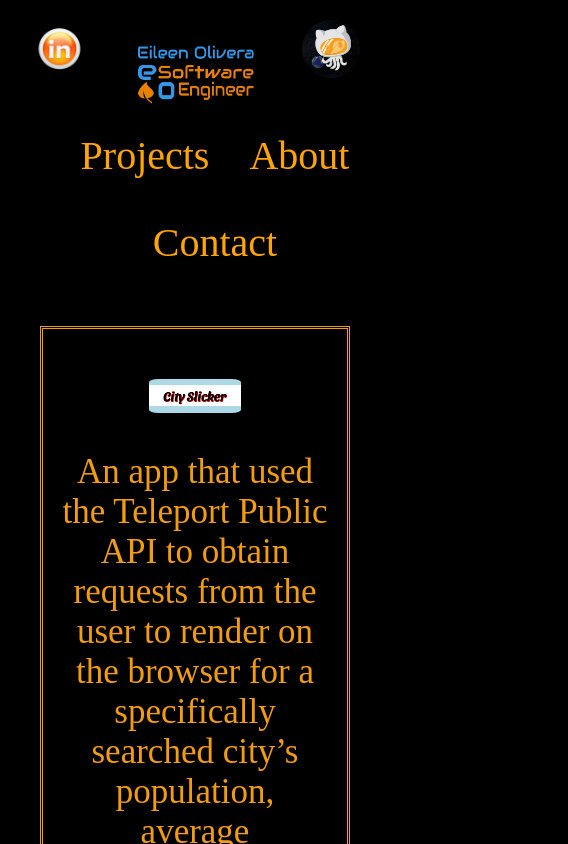
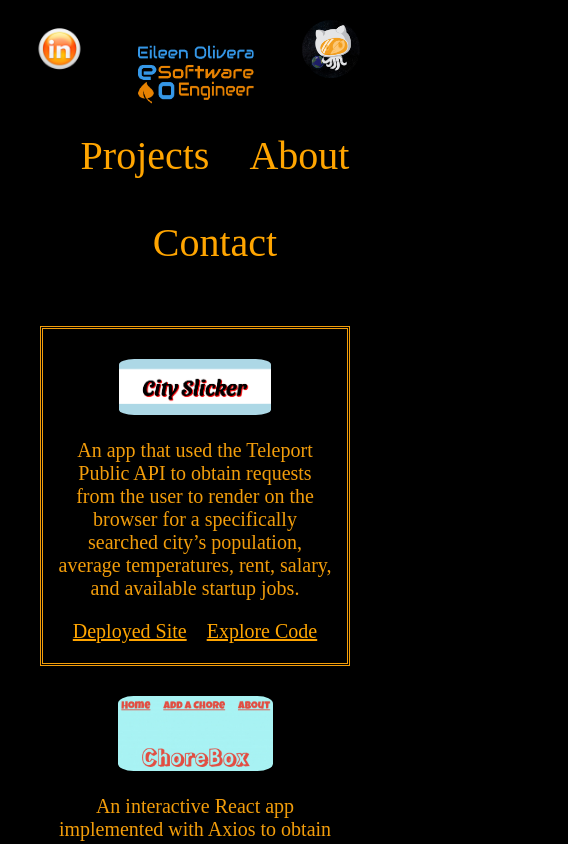
Before and after one commit to eileen813/portfolio, a React (Create React App) app: page /projects in a window 390 px wide. Shown: the top 844 px of the page, 568 px wide, since content can reach past the window. Built offline with nearby package versions, Linux system fonts and the light colour scheme; a web font is replaced by a local one.

Commit message:
added projects media query

```diff
--- a/src/screens/Projects/Projects.css
+++ b/src/screens/Projects/Projects.css
@@ -32,3 +32,14 @@
 .projects-link {
   padding: 10px;
 }
+
+@media screen and (max-width: 949px) {
+  .texts {
+    font-size: 20px;
+    margin-bottom: 20px;
+  }
+  .images {
+    width: 50%;
+    margin-top: 30px;
+  }
+}
```
